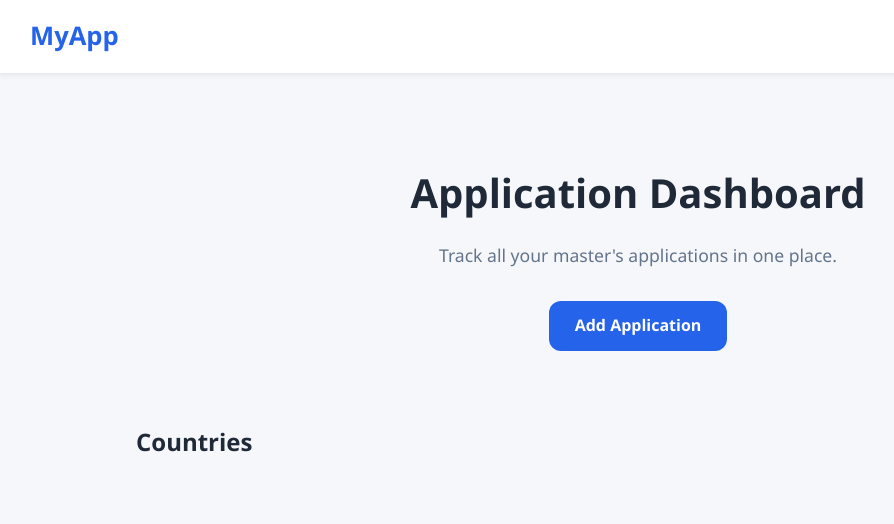
After one commit to YagneshGuduru/personalised_college_applications_tracker, a Flask app: template app/templates/dashboard.html in a window 1280 px wide. The commit adds this page. Shown: the top 524 px of the page, without its empty margins (2-896 px from the left). Run offline with Flask 3, Linux system fonts and the light colour scheme; the template is opened without the code that fills it, so the values that code supplies are empty.

Commit message:
Created dashboard - an entry point to webapplication.

```diff
--- a/app/static/style.css
+++ b/app/static/style.css
@@ -1,10 +1,11 @@
-/* =========================================
-   GLOBAL RESET
-========================================= */
 * {
   margin: 0;
   padding: 0;
   box-sizing: border-box;
+}
+
+html {
+  scroll-behavior: smooth;
 }
 
 body {
@@ -14,27 +15,27 @@ body {
   line-height: 1.6;
 }
 
-/* =========================================
-   COLOR SYSTEM
-========================================= */
+
+
 :root {
   --primary: #2563eb;
   --primary-dark: #1e40af;
   --secondary: #64748b;
   --bg-light: #ffffff;
   --bg-soft: #f1f5f9;
-  --shadow: rgba(0,0,0,0.08);
+  --shadow: rgba(0, 0, 0, 0.08);
   --radius: 12px;
 }
 
-/* =========================================
-   LAYOUT
-========================================= */
+
+
 .container {
   max-width: 1100px;
   margin: auto;
   padding: 1.5rem;
 }
+
+
 
 .navbar {
   background: var(--bg-light);
@@ -42,34 +43,58 @@ body {
   box-shadow: 0 2px 6px var(--shadow);
   position: sticky;
   top: 0;
-  z-index: 10;
+  z-index: 100;
 }
 
 .logo {
   font-size: 1.6rem;
-  font-weight: bold;
+  font-weight: 700;
   color: var(--primary);
 }
 
-/* =========================================
-   BUTTONS
-========================================= */
+
+
+.hero {
+  text-align: center;
+  padding: 4rem 1.5rem 3rem 1.5rem;
+}
+
+.hero h1 {
+  font-size: 2.5rem;
+  font-weight: 700;
+  margin-bottom: 1rem;
+}
+
+.hero p {
+  color: var(--secondary);
+  font-size: 1.1rem;
+  margin-bottom: 2rem;
+}
+
+
+
 .btn {
   display: inline-block;
-  padding: 0.7rem 1.4rem;
+  padding: 0.75rem 1.6rem;
+  border-radius: var(--radius);
+  font-weight: 600;
+  cursor: pointer;
+  text-decoration: none;
+  transition: 0.25s ease-in-out;
+  text-align: center;
+}
+
+/* Primary Button */
+.btn-primary {
   background: var(--primary);
   color: white;
-  text-decoration: none;
-  border-radius: var(--radius);
-  font-weight: 600;
-  transition: 0.25s ease-in-out;
 }
 
-.btn:hover {
+.btn-primary:hover {
   background: var(--primary-dark);
 }
 
-/* Outline */
+/* Outline Button */
 .btn-outline {
   background: transparent;
   border: 2px solid var(--primary);
@@ -81,22 +106,70 @@ body {
   color: white;
 }
 
-/* =========================================
-   CARDS
-========================================= */
+
+
 .card {
   background: var(--bg-light);
   padding: 1.5rem;
   border-radius: var(--radius);
   box-shadow: 0 4px 12px var(--shadow);
-  margin-bottom: 1rem;
+  transition: 0.25s ease;
 }
 
-/* =========================================
-   GRID
-========================================= */
+
+
+#country-buttons {
+  display: grid;
+  grid-template-columns: repeat(auto-fit, minmax(260px, 1fr));
+  gap: 20px;
+  margin-top: 1rem;
+}
+
+.country-card {
+  background: var(--bg-light);
+  padding: 1.5rem;
+  border-radius: var(--radius);
+  box-shadow: 0 4px 12px var(--shadow);
+  border: 1px solid transparent;
+  transition: 0.25s ease;
+  text-decoration: none;
+  color: var(--secondary);
+  text-align: center;
+}
+
+.country-card:hover {
+  border-color: var(--primary);
+  box-shadow: 0 6px 18px rgba(0,0,0,0.12);
+  color: var(--primary);
+}
+
+.country-card h3 {
+  color: #1f2937;
+  font-weight: 700;
+  margin-bottom: 0.5rem;
+}
+
+.country-card p {
+  font-size: 0.95rem;
+  color: var(--secondary);
+}
+
+
+
 .grid-3 {
   display: grid;
   grid-template-columns: repeat(auto-fit, minmax(260px, 1fr));
   gap: 20px;
 }
+
+
+
+@media (max-width: 600px) {
+  .hero h1 {
+    font-size: 2rem;
+  }
+
+  .navbar {
+    padding: 0.8rem 1.2rem;
+  }
+}
--- /dev/null
+++ b/app/templates/dashboard.html
@@ -0,0 +1,29 @@
+{% extends "base.html" %}
+
+{% block title %}Application Dashboard{% endblock %}
+
+{% block content %}
+
+<section class="hero">
+    <h1>Application Dashboard</h1>
+    <p>Track all your master's applications in one place.</p>
+
+    <a href="" class="btn btn-primary">
+        Add Application
+    </a>
+</section>
+
+<div class="container">
+    <h2 style="margin-bottom: 1rem;">Countries</h2>
+
+    <div id="country-buttons">
+        {% for country, count in countries %}
+        <a href="" class="country-card">
+            <h3>{{ country }}</h3>
+            <p>No of applications listed: {{ count }}</p>
+        </a>
+        {% endfor %}
+    </div>
+</div>
+
+{% endblock %}
```
Also changed, not shown: app/routes.py (+18 -2 lines).
